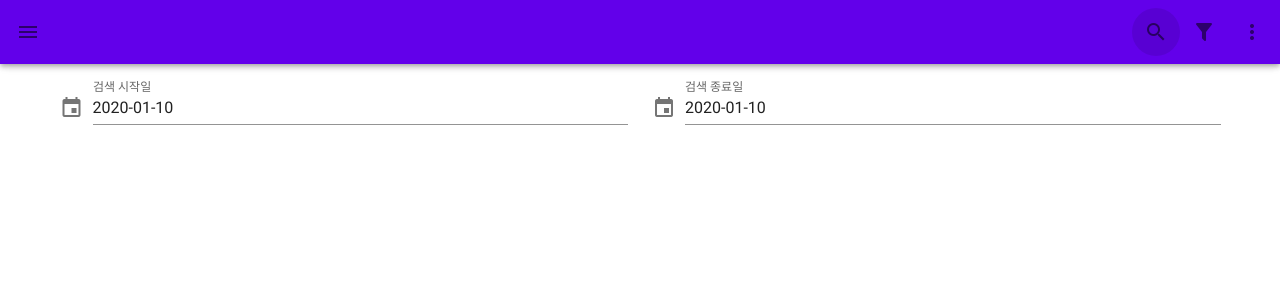
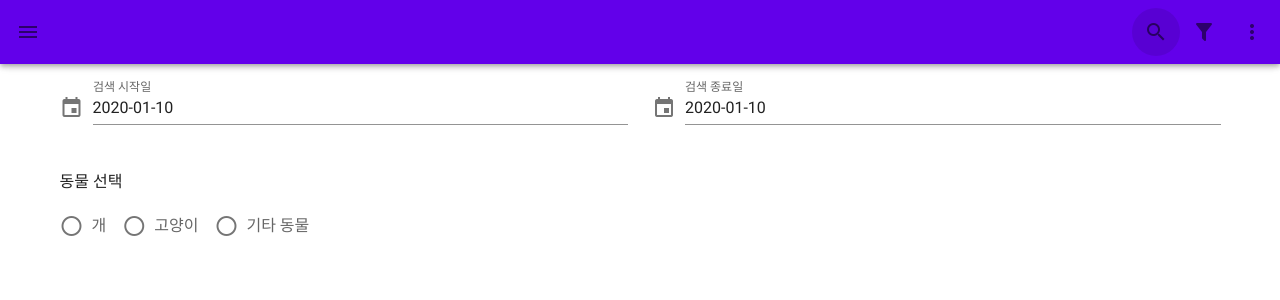
Before and after one commit to hummingengineer/lookup-service-for-abandoned-pets, a Vue app in the folder frontend/: page /search in a window 1280 px wide. Shown: the top 300 px of the page. Built offline with nearby package versions, Linux system fonts and the light colour scheme.

Commit message:
Add upkindRadioBtn

```diff
--- a/frontend/src/views/Search.vue
+++ b/frontend/src/views/Search.vue
@@ -29,6 +29,17 @@
       </v-col>
     </v-row>
 
+    <v-row>
+      <v-col>
+        <p>동물 선택</p>
+        <v-radio-group v-model="upkindRadioBtn" row>
+          <v-radio label="개" value="417000"></v-radio>
+          <v-radio label="고양이" value="422400"></v-radio>
+          <v-radio label="기타 동물" value="429900"></v-radio>
+        </v-radio-group>
+      </v-col>
+    </v-row>
+
   </v-container>
 </template>
 
@@ -41,7 +52,9 @@ export default {
       beginModal: false,
       beginDate: new Date().toISOString().substr(0, 10),
       endModal: false,
-      endDate: new Date().toISOString().substr(0, 10)
+      endDate: new Date().toISOString().substr(0, 10),
+
+      upkindRadioBtn: null
     }
   }
 
```
